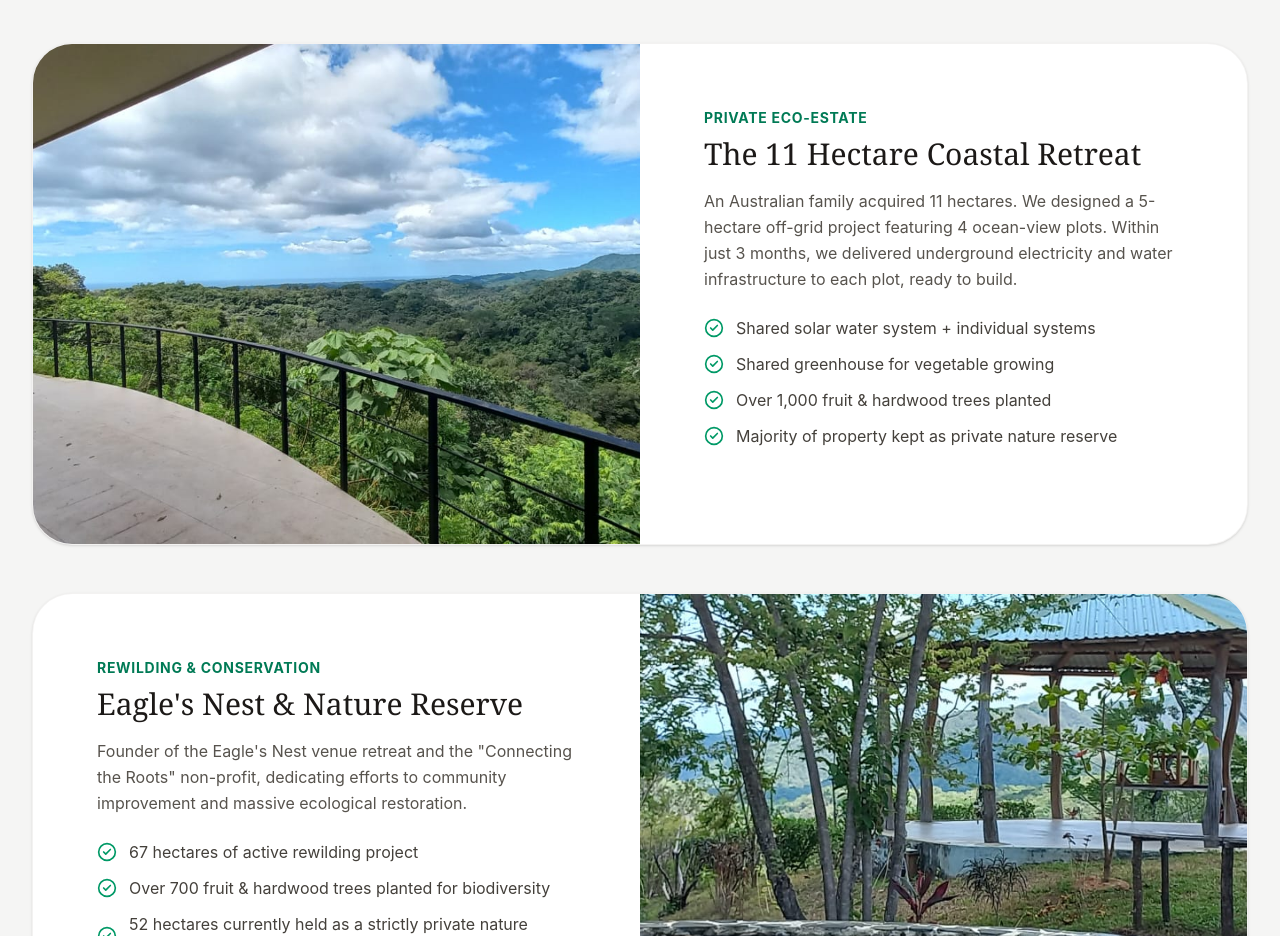
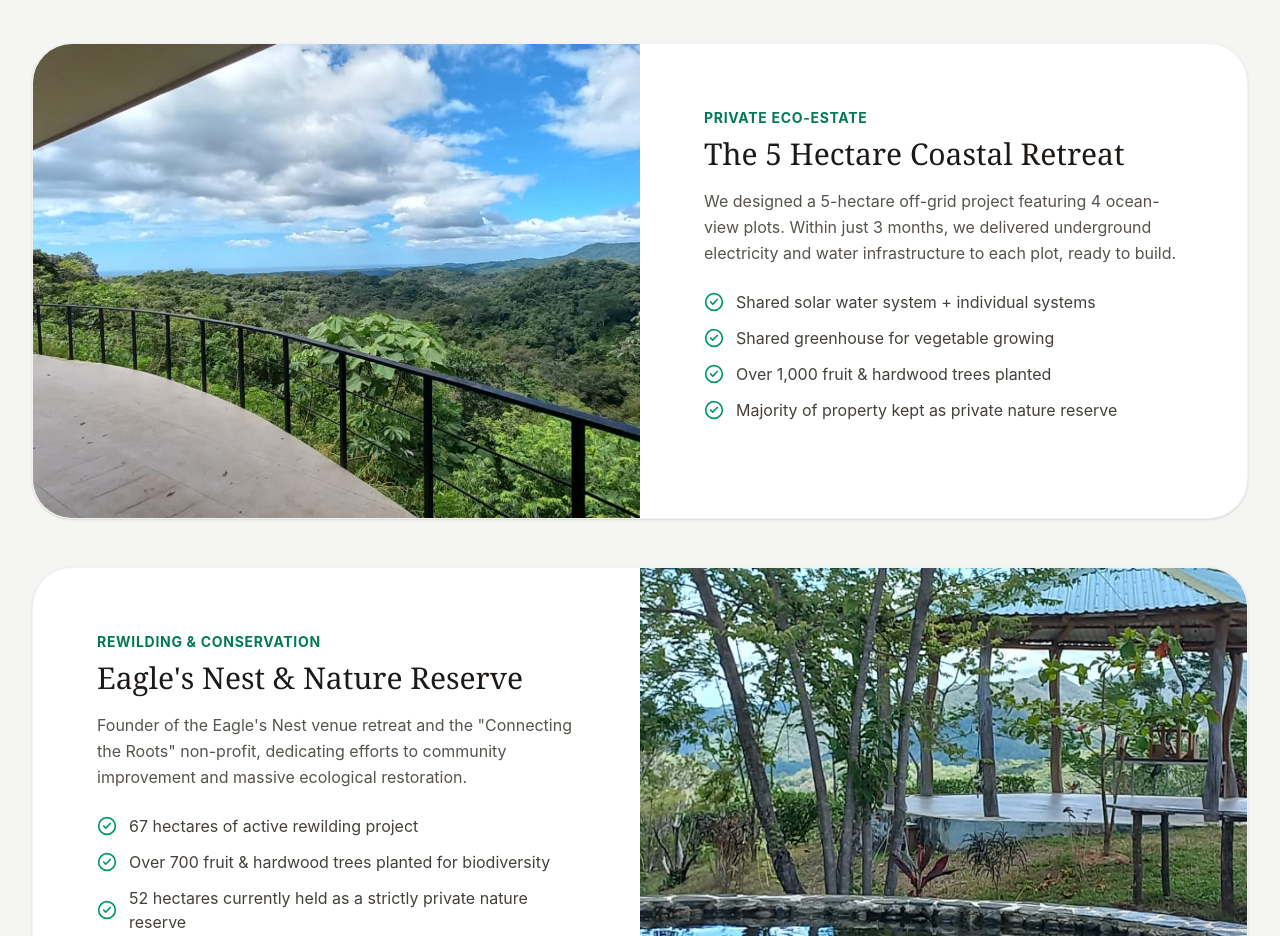
Before and after one commit to TideStay/Hen-Properties-broker, a React (Vite) app: page / in a window 1280 px wide. Shown: the part 3200-4136 px from the top of the page. Built offline with nearby package versions, Linux system fonts and the light colour scheme.

Commit message:
שינוי טקסט מ11 ל5הכרטס

```diff
--- a/src/App.jsx
+++ b/src/App.jsx
@@ -332,9 +332,9 @@ export default function App() {
 
             <div className="lg:w-1/2 p-12 lg:p-16 flex flex-col justify-center">
               <div className="text-emerald-700 font-bold tracking-wider text-sm mb-2">PRIVATE ECO-ESTATE</div>
-              <h3 className="text-3xl font-serif text-stone-900 mb-4">The 11 Hectare Coastal Retreat</h3>
+              <h3 className="text-3xl font-serif text-stone-900 mb-4">The 5 Hectare Coastal Retreat</h3>
               <p className="text-stone-600 mb-6 leading-relaxed">
-                An Australian family acquired 11 hectares. We designed a 5-hectare off-grid project featuring 4 ocean-view plots. Within just 3 months, we delivered underground electricity and water infrastructure to each plot, ready to build.
+                 We designed a 5-hectare off-grid project featuring 4 ocean-view plots. Within just 3 months, we delivered underground electricity and water infrastructure to each plot, ready to build.
               </p>
               <ul className="space-y-3 mb-8">
                 <li className="flex items-center gap-3 text-stone-700"><CheckCircle2 size={20} className="text-emerald-600 shrink-0" /> Shared solar water system + individual systems</li>
```
